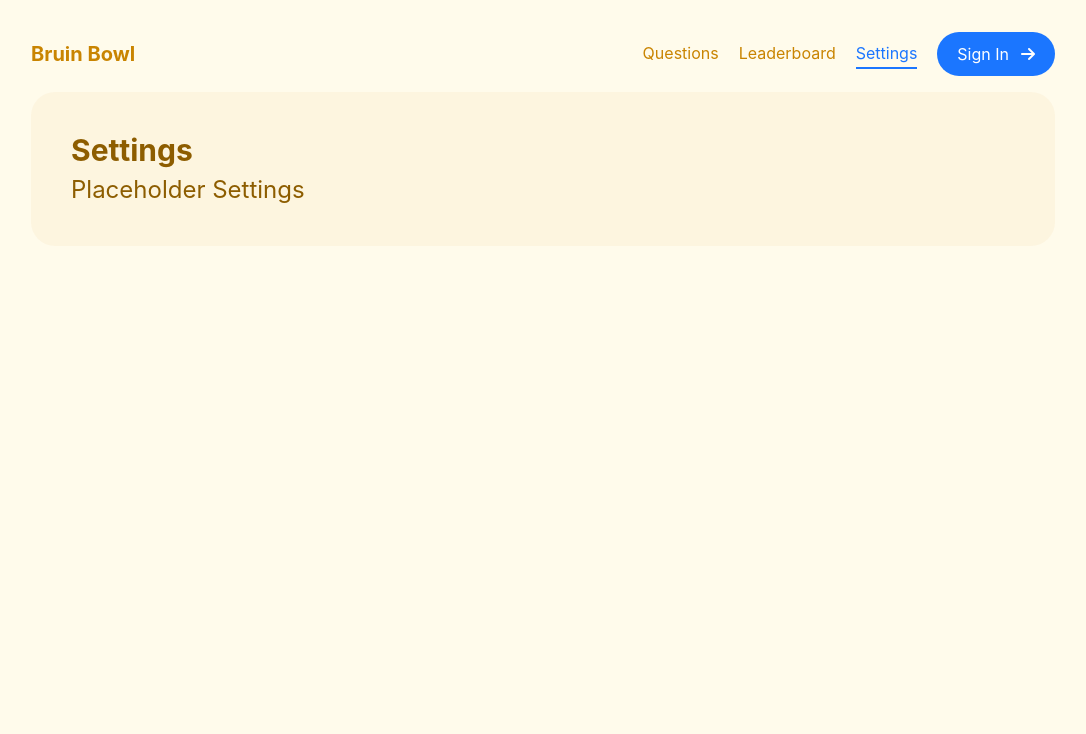
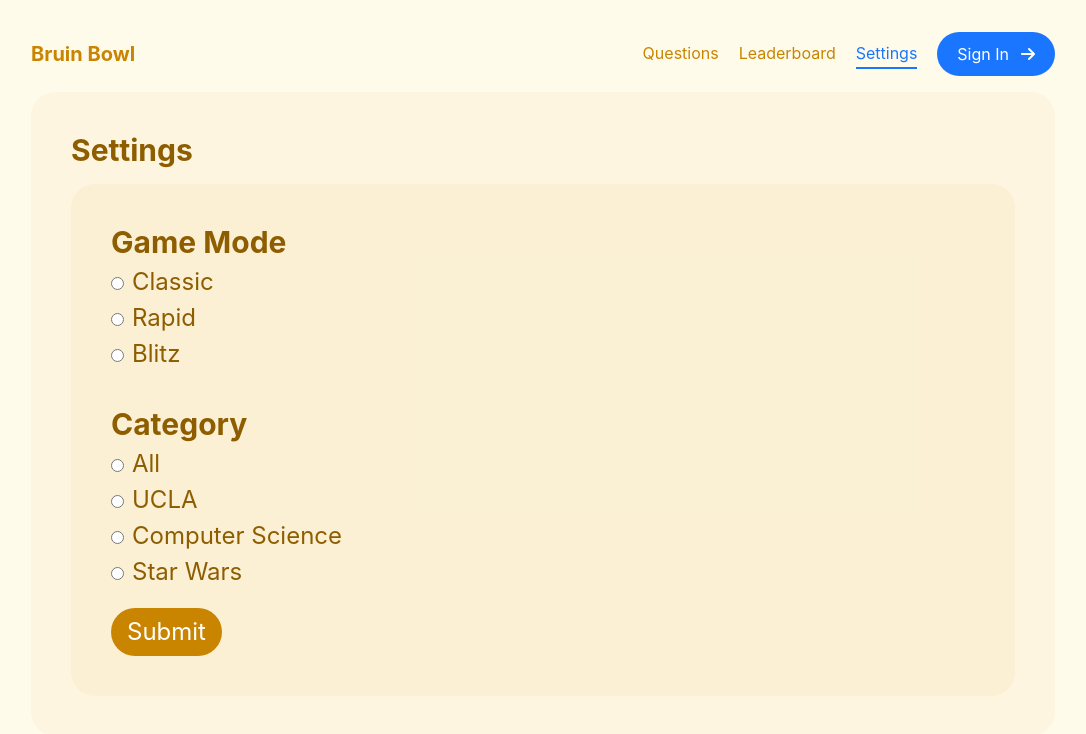
Before and after one commit to david-sai/bruin-bowl, a React (Create React App) app in the folder bruin-bowl/: page /settings in a window 1280 px wide. Shown: the top 734 px of the page, without its empty margins (97-1183 px from the left). Built offline with nearby package versions, Linux system fonts and the light colour scheme; the HTML template or start-up script is replaced by a standard one.

Commit message:
Implement Mode and Category Selection within Context
Chosen category and game mode now correctly passed to the context

```diff
--- a/bruin-bowl/src/components/ModeCategorySelector.js
+++ b/bruin-bowl/src/components/ModeCategorySelector.js
@@ -1,7 +1,9 @@
-import React, { useState } from 'react'
-import { categories, gameModes } from '../App';
+import React, { useState, useContext } from 'react'
+import { GameDispatchContext, CATEGORIES, GAME_MODES, ACTIONS } from '../context/GameContext'
 
-function GameModeSelector(props) {
+function ModeCategorySelector() {
+
+    const dispatch = useContext(GameDispatchContext);
 
     function handleSubmit(e) {
         // Prevent the browser from reloading the page
@@ -12,21 +14,28 @@ function GameModeSelector(props) {
         const formData = new FormData(form);
         const formJson = Object.fromEntries(formData.entries());
 
-        let gameMode = formJson.gameMode;
-        let category = formJson.category;
-        if (gameMode === undefined) // Defaults to Classic if none submitted
-            gameMode = "Classic";
-        if (category === undefined) // Defaults to All if none submitted
-            category = "All"
-        props.setGameMode(gameMode);
-        props.setCategory(category);
+        let gameMode = formJson.gameMode === undefined ? GAME_MODES.CLASSIC : formJson.gameMode;// Defaults to Classic if none submitted
+        let category = formJson.category === undefined ? CATEGORIES.ALL : formJson.category; // Defaults to All if none submitted
+
+        dispatch({ // Setting context category
+            type: ACTIONS.SET_CATEGORY,
+            category: category
+        });
+
+        dispatch({ // Setting context game mode
+            type: ACTIONS.SET_GAME_MODE,
+            gameMode: gameMode
+        });
     }
+
+    const gameModeStrings = Object.values(GAME_MODES);
+    const categoryStrings = Object.values(CATEGORIES);
 
     return (
         <>
             <h1 className="font-bold text-3xl mb-1.5">Game Mode</h1>
             <form method="post" onSubmit={handleSubmit}>
-                {gameModes.map((gameMode) => {
+                {gameModeStrings.map((gameMode) => {
                     return (
                         <div className="mb-1">
                             <input type="radio" id={gameMode} name="gameMode" value={gameMode} />
@@ -38,7 +47,7 @@ function GameModeSelector(props) {
                 <br />
                 <h1 className="font-bold text-3xl mb-1.5">Category</h1>
 
-                {categories.map((category) => {
+                {categoryStrings.map((category) => {
                     return (
                         <div className="mb-1">
                             <input type="radio" id={category} name="category" value={category} />
@@ -51,7 +60,6 @@ function GameModeSelector(props) {
             </form>
         </>
     );
-
 }
 
-export default GameModeSelector;
+export default ModeCategorySelector;
--- a/bruin-bowl/src/pages/Settings.js
+++ b/bruin-bowl/src/pages/Settings.js
@@ -1,12 +1,15 @@
 import React from "react";
+import ModeCategorySelector from '../components/ModeCategorySelector'
 
 function Leaderboard() {
     return (
         <div className="mt-4 bg-yellow-600 bg-opacity-5 rounded-3xl p-10 text-bruin-darkgold">
-        <h1 className="font-bold text-3xl mb-1.5">Settings</h1>
-        <p className="text-2xl">
-            Placeholder Settings
-        </p>
+            <h1 className="font-bold text-3xl mb-1.5">Settings</h1>
+            <p className="text-2xl">
+                <div className="mt-4 bg-yellow-600 bg-opacity-5 rounded-3xl p-10 text-bruin-darkgold relative">
+                    <ModeCategorySelector />
+                </div>
+            </p>
         </div>
     );
 }
```
